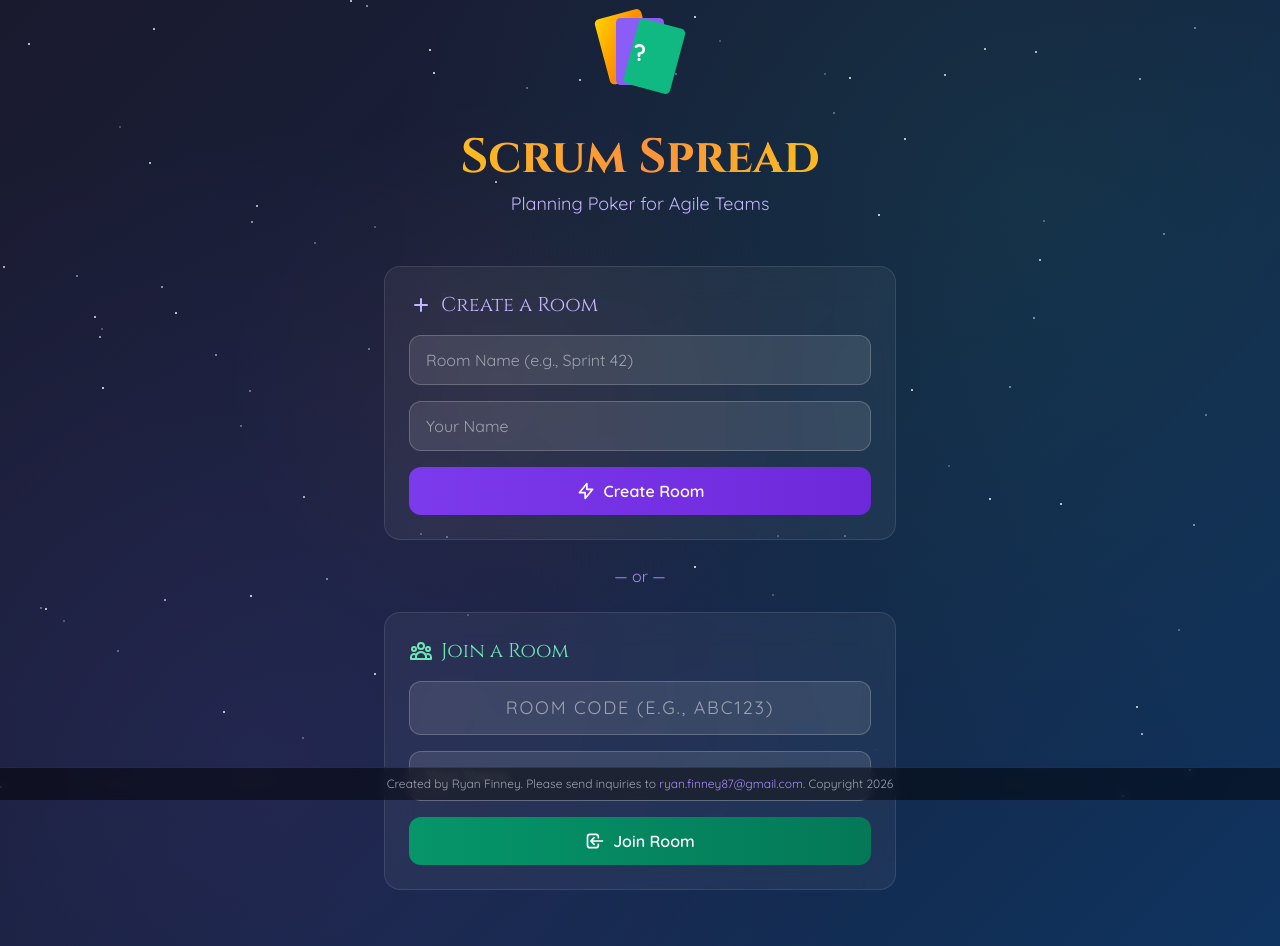
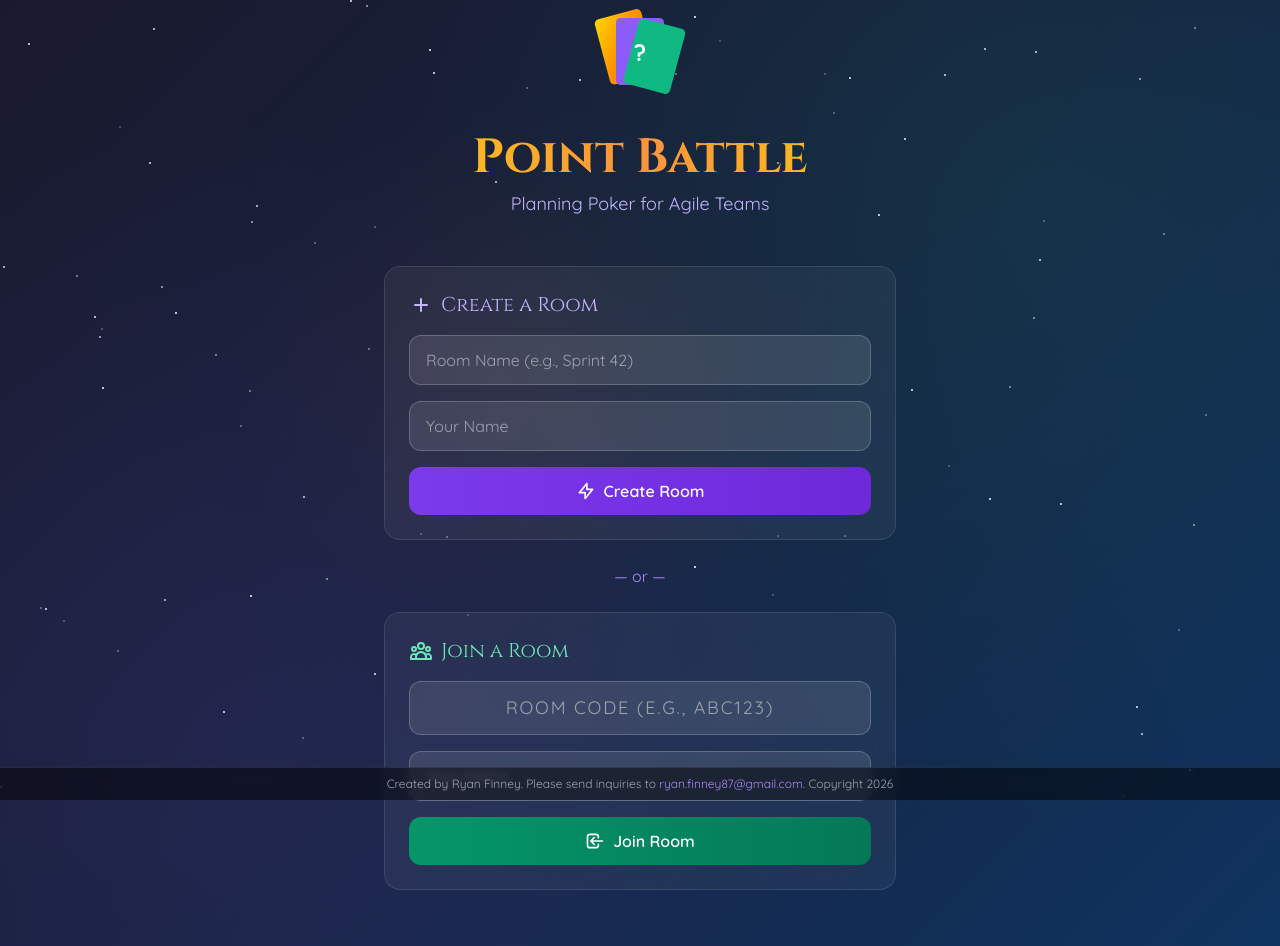
Before and after one commit to The-Harex/ScrumCards, a website: page public/index.html in a window 1280 px wide. Drawn offline with nearby package versions, Linux system fonts and the light colour scheme; no server answers.

Commit message:
App name change

```diff
--- a/package.json
+++ b/package.json
@@ -1,7 +1,7 @@
 {
-  "name": "scrum-spread",
+  "name": "point-battle",
   "version": "1.0.0",
-  "description": "A fun, colorful Planning Poker web app for Scrum teams - Scrum Spread",
+  "description": "A fun, colorful Planning Poker web app for Scrum teams - Point Battle",
   "main": "server.js",
   "scripts": {
     "start": "node server.js",
--- a/public/index.html
+++ b/public/index.html
@@ -3,7 +3,7 @@
 <head>
     <meta charset="UTF-8">
     <meta name="viewport" content="width=device-width, initial-scale=1.0">
-    <title>Scrum Spread - Planning Poker</title>
+    <title>Point Battle - Planning Poker</title>
     <script src="https://cdn.tailwindcss.com"></script>
     <script src="/socket.io/socket.io.js"></script>
     <link href="https://fonts.googleapis.com/css2?family=Cinzel:wght@400;600;700&family=Quicksand:wght@400;500;600;700&display=swap" rel="stylesheet">
@@ -375,7 +375,7 @@
                     </svg>
                 </div>
                 <h1 class="font-fantasy text-5xl font-bold bg-gradient-to-r from-yellow-400 via-orange-400 to-yellow-400 bg-clip-text text-transparent mb-2">
-                    Scrum Spread
+                    Point Battle
                 </h1>
                 <p class="text-mystic-300 text-lg">Planning Poker for Agile Teams</p>
             </div>
--- a/server.js
+++ b/server.js
@@ -423,5 +423,5 @@ io.on('connection', (socket) => {
 
 const PORT = process.env.PORT || 3000;
 server.listen(PORT, () => {
-    console.log(`🎴 Scrum Spread server running on http://localhost:${PORT}`);
+    console.log(`⚔️ Point Battle server running on http://localhost:${PORT}`);
 });
```
